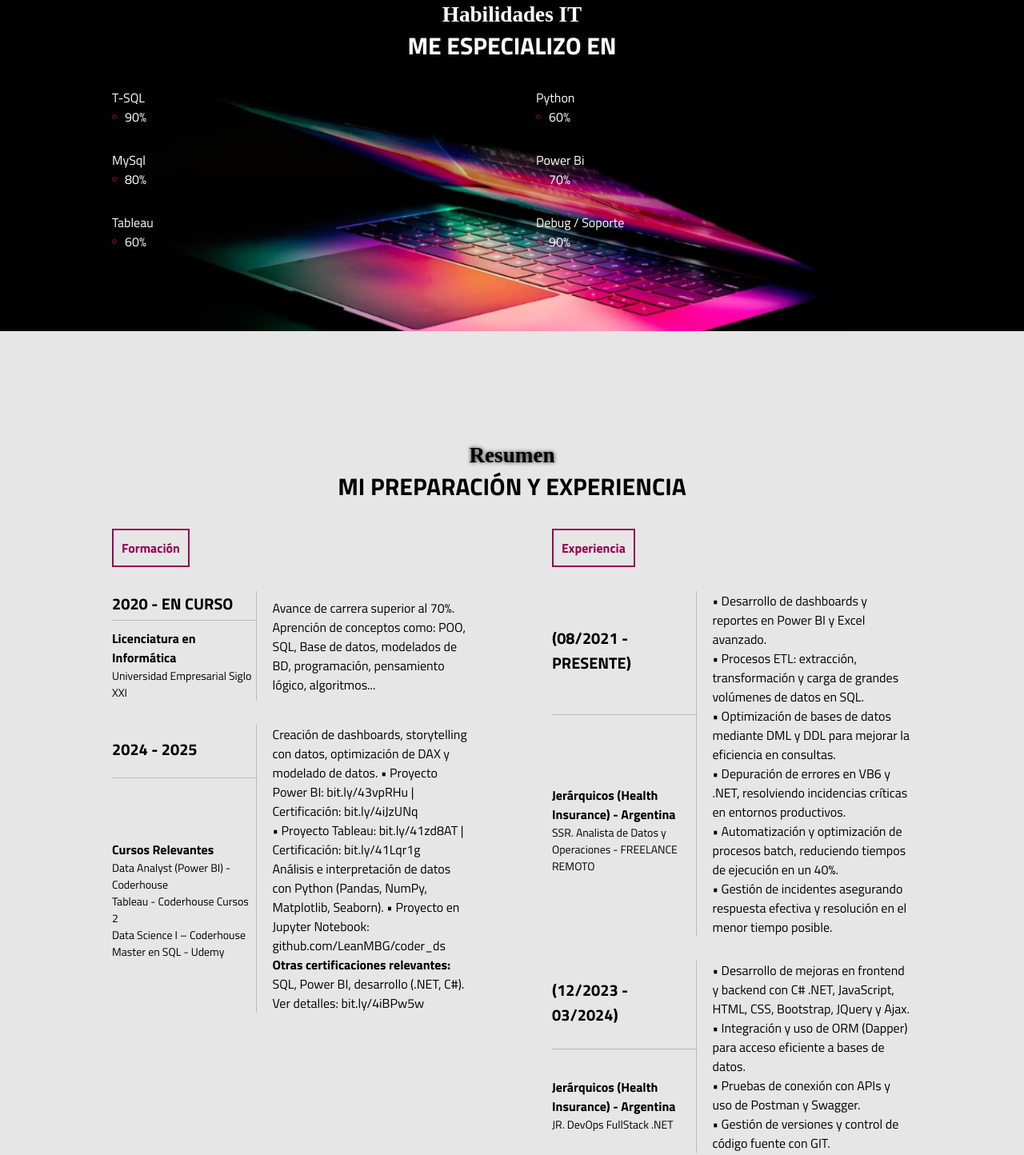
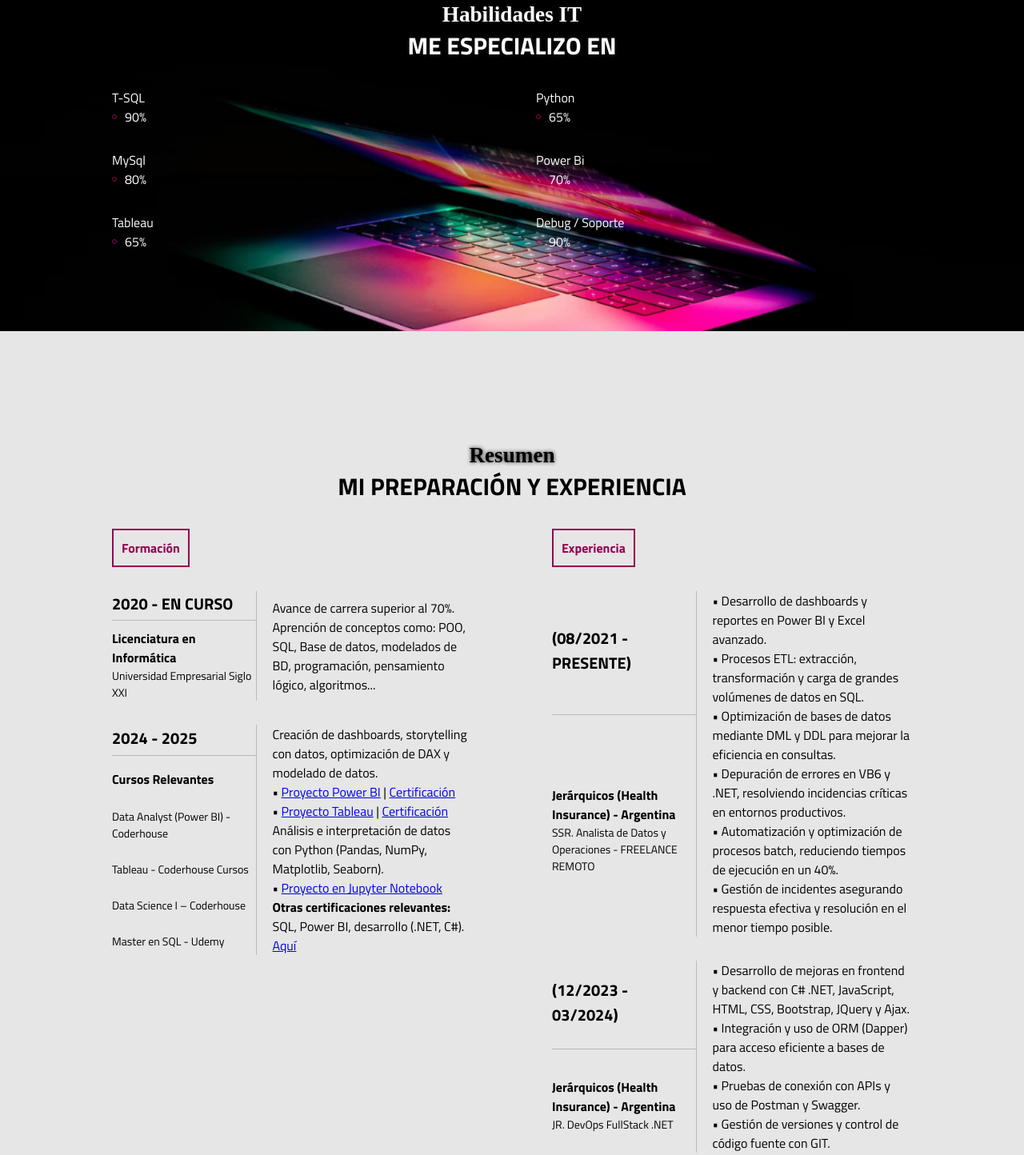
Before and after one commit to LeanMBG/CV_Resume, a website: page index.html in a window 1280 px wide. Shown: the part 1214-2658 px from the top of the page at 80% size. Drawn offline with nearby package versions, Linux system fonts and the light colour scheme.

Commit message:
Update index.html
cambios en etiquetas html e id (habilidades)

```diff
--- a/index.html
+++ b/index.html
@@ -78,7 +78,7 @@
                 <div class="col">
                     <span>T-SQL</span>
                     <div class="cont-barra">
-                        <div class="barra" id="T-SQL">
+                        <div class="barra" id="TSQL">
 
                         </div>
                         <span>90%</span>
@@ -90,7 +90,7 @@
                         <div class="barra" id="Python">
 
                         </div>
-                        <span>60%</span>
+                        <span>65%</span>
                     </div>
                 </div>
             </div>
@@ -107,7 +107,7 @@
                 <div class="col">
                     <span>Power Bi</span>
                     <div class="cont-barra">
-                        <div class="barra" id="Power Bi">
+                        <div class="barra" id="PowBi">
 
                         </div>
                         <span>70%</span>
@@ -121,7 +121,7 @@
                         <div class="barra" id="Tableau">
 
                         </div>
-                        <span>60%</span>
+                        <span>65%</span>
                     </div>
                 </div>
                 <div class="col">
@@ -168,25 +168,25 @@
                                 <h3>2024 - 2025</h3>
                             </td>
                             <td rowspan="2" class="descripcion">
-                               Creación de dashboards, storytelling con datos, optimización de DAX y modelado de datos.
-                                • Proyecto Power BI: <a>bit.ly/43vpRHu</a> | Certificación: <a>bit.ly/4iJzUNq</a>
+                               Creación de dashboards, storytelling con datos, optimización de DAX y modelado de datos.<br>
+                                • <a href="bit.ly/43vpRHu">Proyecto Power BI</a> | <a href="bit.ly/4iJzUNq">Certificación</a>
                                 <br>
-                                • Proyecto Tableau: <a>bit.ly/41zd8AT</a> | Certificación: <a>bit.ly/41Lqr1g</a>
+                                • <a href="bit.ly/41zd8AT">Proyecto Tableau</a> | <a href="bit.ly/41Lqr1g">Certificación</a>
                                 <br>
                                Análisis e interpretación de datos con Python (Pandas, NumPy, Matplotlib, Seaborn).
-
-                                • Proyecto en Jupyter Notebook: <a>github.com/LeanMBG/coder_ds</a>
+                                <br>
+                                • <a href="github.com/LeanMBG/coder_ds">Proyecto en Jupyter Notebook</a>
                                 <br>
                                 <b>Otras certificaciones relevantes: </b> SQL, Power BI, desarrollo (.NET, C#).
-                                Ver detalles: <a>bit.ly/4iBPw5w</a>
+                                <a href="bit.ly/4iBPw5w">Aquí</a>
                             </td>
                         </tr>
                         <tr>
                             <td>
-                                <h4>Cursos Relevantes</h4>
-                                <p>Data Analyst (Power BI) - Coderhouse</p>
-                                <p>Tableau - Coderhouse Cursos 2</p>
-                                <p>Data Science I – Coderhouse</p>
+                                <h4>Cursos Relevantes</h4><br>
+                                <p>Data Analyst (Power BI) - Coderhouse</p><br>
+                                <p>Tableau - Coderhouse Cursos</p><br>
+                                <p>Data Science I – Coderhouse</p><br>
                                 <p>Master en SQL - Udemy </p>
 
                             </td>
```
